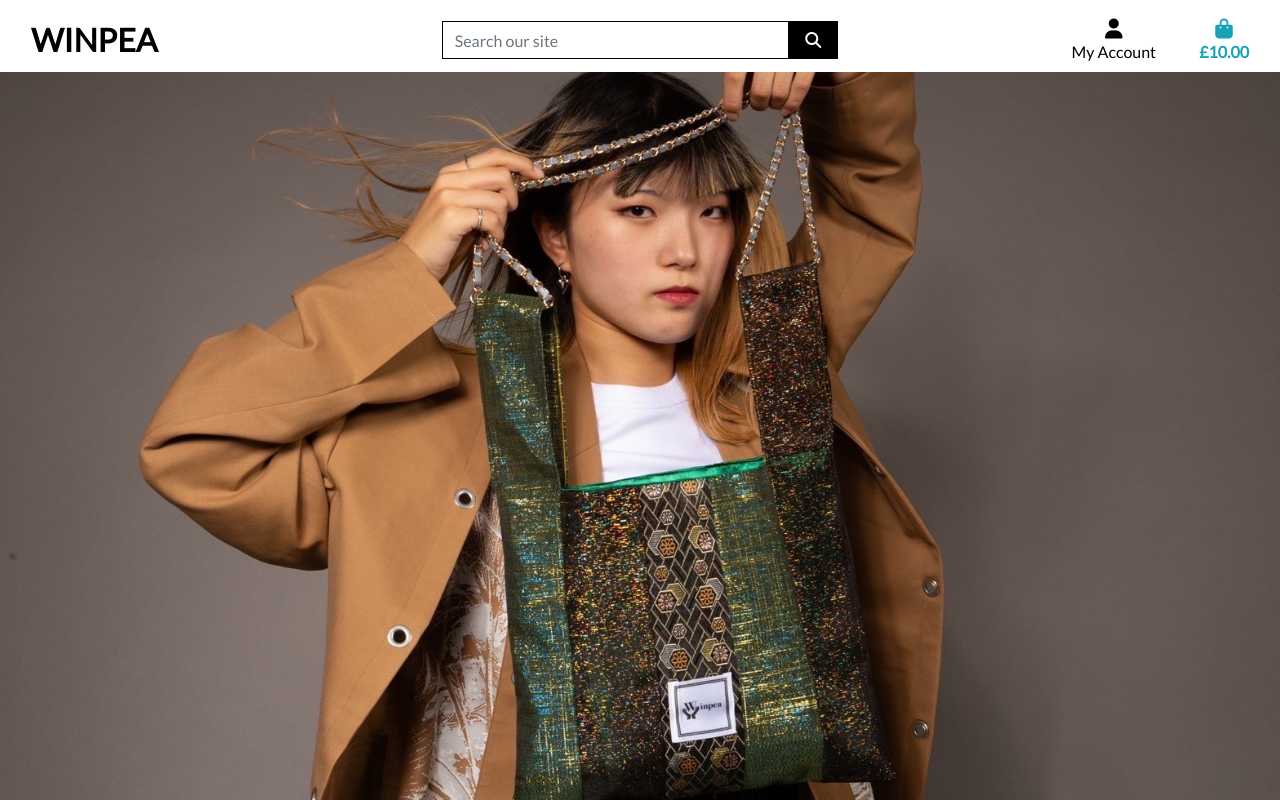
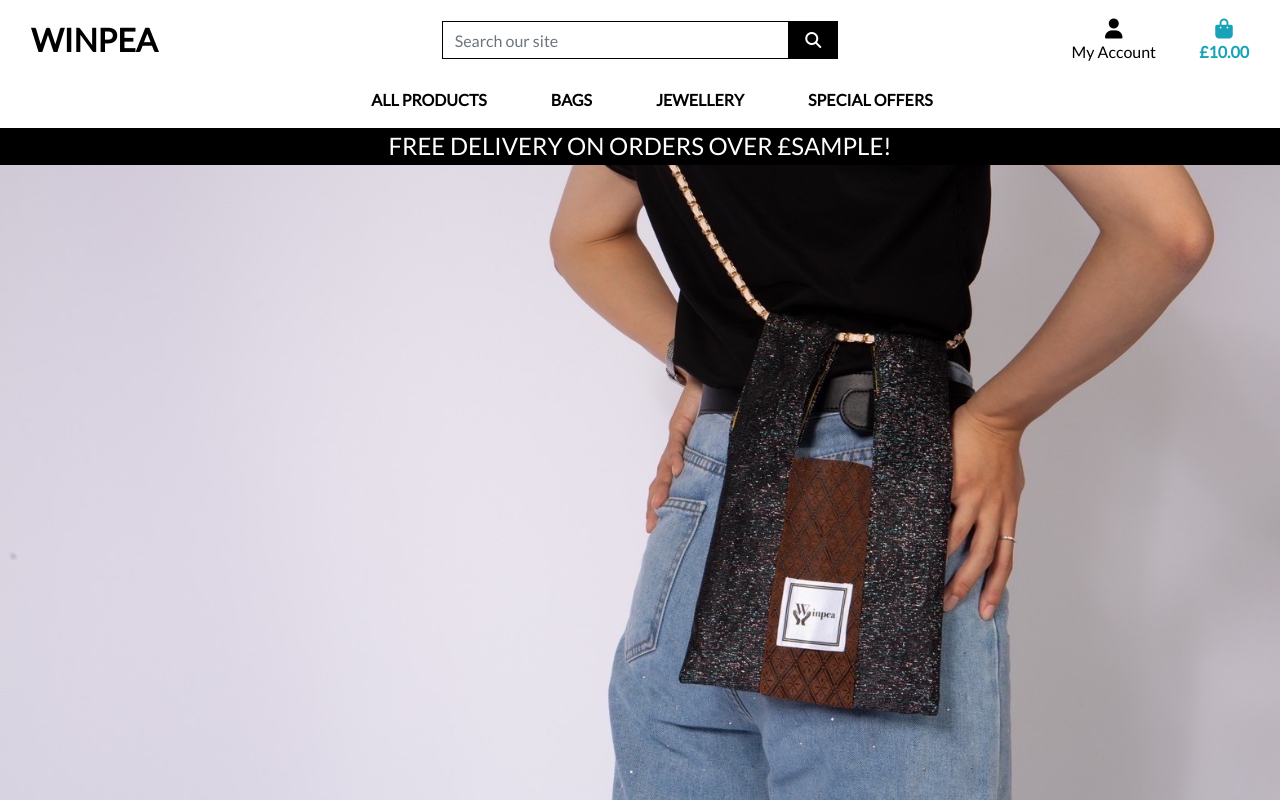
Before and after one commit to LewisHaZ/CI_PP5_WINPEA, a Django app: template templates/base.html in a window 1280 px wide. Run offline with Django 3.2, Linux system fonts and the light colour scheme; the template is opened without the code that fills it: most values are stand-ins (such as "Sample title", 1, 10 or a date in 2020); some libraries are stand-ins or nearby versions.

Commit message:
Added main site navigation and nav bar links

```diff
--- a/home/urls.py
+++ b/home/urls.py
@@ -1,11 +1,7 @@
 from django.urls import path
 from . import views
-from django.conf import settings
-from django.conf.urls.static import static
+
 
 urlpatterns = [
     path('', views.index, name='home'),
-
 ]
-
-static(settings.MEDIA_URL, document_root=settings.MEDIA_ROOT)
--- a/static/css/base.css
+++ b/static/css/base.css
@@ -3,7 +3,7 @@ html {
 }
 
 body {
-    background: url('/media/IMG_9760.JPG') no-repeat center center fixed;
+    background: url('/media/IMG_9767.JPG') no-repeat center center fixed;
     background-size: cover;
     height: calc(100vh - 164px);
     color: #555;
@@ -56,6 +56,10 @@ body {
     border: 1px solid black !important;
 }
 
+.bg-black{
+    background: #000 !important;
+}
+
 /* -------------------------------- Media Queries */
 
 /* Slightly larger container on xl screens */
--- a/templates/base.html
+++ b/templates/base.html
@@ -95,7 +95,21 @@
                 </li>
               </ul>
             </div>
+        </div>
+        <div class="row bg-white">
+          <nav class="navbar navbar-expand-lg navbar-light w-100">
+            <button class="navbar-toggler" type="button" data-toggle="collapse" data-target="#main-nav" aria-controls="main-nav" aria-expanded="false" aria-label="Toggle navigation">
+               <span class="navbar-toggler-icon"></span>
+            </button>
+            {% include 'includes/mobile-top-header.html' %}
+            {% include 'includes/main-nav.html' %}
+          </nav>
+        </div>
+        <div id="delivery-banner" class="row text-center">
+          <div class="col bg-black text-white">
+              <h4 class="logo-font my-1">Free delivery on orders over £{{ free_shipping_threshold }}!</h4>
           </div>
+      </div>
         </header>
 
     {% if messages %}
--- /dev/null
+++ b/templates/includes/main-nav.html
@@ -0,0 +1,52 @@
+<div class="collapse navbar-collapse" id="main-nav">
+    <ul class="navbar-nav w-auto mx-auto">
+        <li class="nav-item dropdown">
+            <a class="logo-font font-weight-bold nav-link text-black mr-5" href="#" id="all-products-link" data-toggle="dropdown" aria-haspopup="true" aria-expanded="false">
+                All Products
+            </a>
+            <div class="dropdown-menu border-0" aria-labelledby="all-products-link">
+                <a href="" class="dropdown-item">By Price</a>
+                <a href="" class="dropdown-item ">By Rating</a>
+                <a href="" class="dropdown-item ">By Category</a>
+                <a href="" class="dropdown-item">All Products</a>
+            </div>
+        </li>
+
+        <li class="nav-item dropdown">
+            <a class="logo-font font-weight-bold nav-link text-black mr-5" href="#" id="bags-link" data-toggle="dropdown" aria-haspopup="true" aria-expanded="false">
+                Bags
+            </a>
+            <div class="dropdown-menu border-0" aria-labelledby="bags-link">
+                <a href="" class="dropdown-item">Tote</a>
+                <a href="" class="dropdown-item">Crossbody</a>
+                <a href="" class="dropdown-item">Shoulder</a>
+                <a href="" class="dropdown-item">Mini</a>
+                <a href="" class="dropdown-item">All Bags</a>
+            </div>
+        </li>
+
+        <li class="nav-item dropdown">
+            <a class="logo-font font-weight-bold nav-link text-black mr-5" href="#" id="jewellery-link" data-toggle="dropdown" aria-haspopup="true" aria-expanded="false">
+                Jewellery
+            </a>
+            <div class="dropdown-menu border-0" aria-labelledby="jewellery-link">
+                <a href="" class="dropdown-item">Rings</a>
+                <a href="" class="dropdown-item">Necklaces</a>
+                <a href="" class="dropdown-item">Bracelets</a>
+                <a href="" class="dropdown-item">All Jewellery</a>
+            </div>
+        </li>
+
+        <li class="nav-item dropdown">
+            <a class="logo-font font-weight-bold nav-link text-black" href="#" id="specials-link" data-toggle="dropdown" aria-haspopup="true" aria-expanded="false">
+                Special Offers
+            </a>
+            <div class="dropdown-menu border-0" aria-labelledby="specials-link">
+                <a href="" class="dropdown-item">New Arrivals</a>
+                <a href="" class="dropdown-item">Deals</a>
+                <a href="" class="dropdown-item">Clearance</a>
+                <a href="" class="dropdown-item">All Specials</a>
+            </div>
+        </li>
+    </ul>
+</div>
--- /dev/null
+++ b/templates/includes/mobile-top-header.html
@@ -0,0 +1,56 @@
+<li class="list-inline-item">
+    <a class="text-black nav-link d-block d-lg-none" href="#" id="mobile-search" data-toggle="dropdown" aria-haspopup="true" aria-expanded="false">
+        <div class="text-center">
+            <div><i class="fas fa-search fa-lg"></i></div>
+            <p class="my-0">Search</p>
+        </div>
+    </a>
+    <div class="dropdown-menu border-0 w-100 p-3 rounded-0 my-0" aria-labelledby="mobile-search">
+        <form class="form" method="GET" action="">
+            <div class="input-group w-100">
+                <input class="form-control border border-black rounded-0" type="text" name="q" placeholder="Search our site">
+                <div class="input-group-append">
+                    <button class="form-control form-control btn btn-black border border-black rounded-0" type="submit">
+                        <span class="icon">
+                            <i class="fas fa-search"></i>
+                        </span>
+                    </button>
+                </div>
+            </div>
+        </form>
+    </div>
+</li>
+<li class="list-inline-item dropdown">
+    <a class="text-black nav-link d-block d-lg-none" href="#" id="user-options" data-toggle="dropdown" aria-haspopup="true" aria-expanded="false">
+        <div class="text-center">
+            <div><i class="fas fa-user fa-lg"></i></div>
+            <p class="my-0">My Account</p>
+        </div>
+    </a>
+    <div class="dropdown-menu border-0" aria-labelledby="user-options">
+        {% if request.user.is_authenticated %}
+            {% if request.user.is_superuser %}
+                <a href="{% url 'account_logout' %}" class="dropdown-item">Product Management</a>
+            {% endif %}
+            <a href="#" class="dropdown-item">My Profile</a>
+            <a href="{% url 'account_logout' %}" class="dropdown-item">Logout</a>
+        {% else %}
+            <a href="{% url 'account_signup' %}" class="dropdown-item">Register</a>
+            <a href="{% url 'account_login' %}" class="dropdown-item">Login</a>
+        {% endif %}
+    </div>
+</li>
+<li class="list-inline-item">
+    <a class="{% if grand_total %}text-primary font-weight-bold{% else %}text-black{% endif %} nav-link d-block d-lg-none" href="">
+        <div class="text-center">
+            <div><i class="fas fa-shopping-bag fa-lg"></i></div>
+            <p class="my-0">
+                {% if grand_total %}
+                    £{{ grand_total|floatformat:2 }}
+                {% else %}
+                    £0.00
+                {% endif %}
+            </p>
+        </div>
+    </a>
+</li>
```
Also changed, not shown: media/IMG_9760.JPG (deleted), media/IMG_9767.JPG (added).
